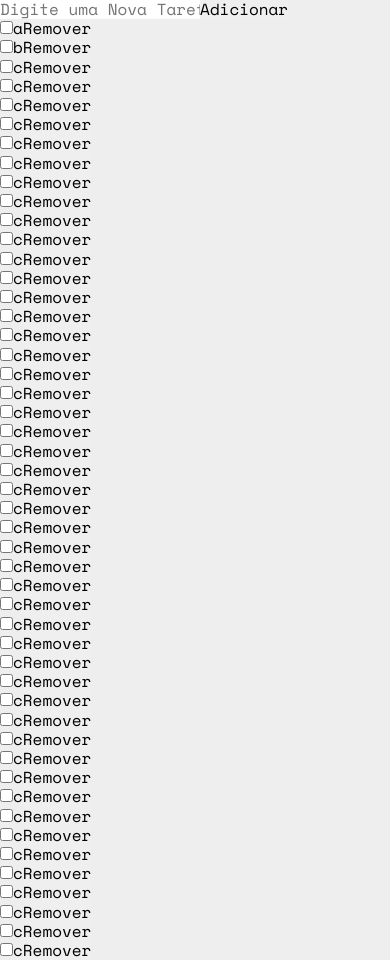
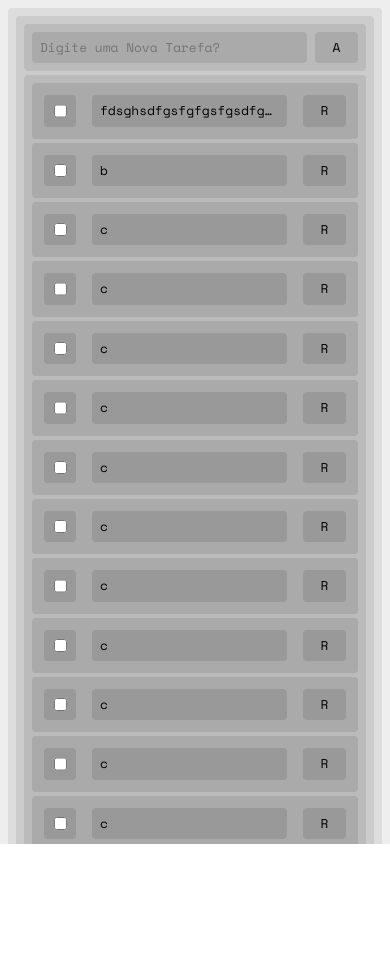
Before and after one commit to SamarionJunior/Projetos, a React (Create React App) app: page / in a window 390 px wide. After the commit the page ends 844 px from the top, so only its background shows below. Built offline with nearby package versions, Linux system fonts and the light colour scheme.

Commit message:
Pagina todo responsiva

```diff
--- a/src/pages/ToDo/index.jsx
+++ b/src/pages/ToDo/index.jsx
@@ -8,8 +8,54 @@ const ToDo = _ => {
     console.clear()
     const [newTaskInput, setNewTaskInput] = useState("")
     const [tasks, setTasks] = useState([
-        {isChecked: false, name: "a", id: Math.random()},
+        {isChecked: false, name: "fdsghsdfgsfgfgsfgsdfgsdfgsdfgsdfgs", id: Math.random()},
         {isChecked: false, name: "b", id: Math.random()},
+        {isChecked: false, name: "c", id: Math.random()},
+        {isChecked: false, name: "c", id: Math.random()},
+        {isChecked: false, name: "c", id: Math.random()},
+        {isChecked: false, name: "c", id: Math.random()},
+        {isChecked: false, name: "c", id: Math.random()},
+        {isChecked: false, name: "c", id: Math.random()},
+        {isChecked: false, name: "c", id: Math.random()},
+        {isChecked: false, name: "c", id: Math.random()},
+        {isChecked: false, name: "c", id: Math.random()},
+        {isChecked: false, name: "c", id: Math.random()},
+        {isChecked: false, name: "c", id: Math.random()},
+        {isChecked: false, name: "c", id: Math.random()},
+        {isChecked: false, name: "c", id: Math.random()},
+        {isChecked: false, name: "c", id: Math.random()},
+        {isChecked: false, name: "c", id: Math.random()},
+        {isChecked: false, name: "c", id: Math.random()},
+        {isChecked: false, name: "c", id: Math.random()},
+        {isChecked: false, name: "c", id: Math.random()},
+        {isChecked: false, name: "c", id: Math.random()},
+        {isChecked: false, name: "c", id: Math.random()},
+        {isChecked: false, name: "c", id: Math.random()},
+        {isChecked: false, name: "c", id: Math.random()},
+        {isChecked: false, name: "c", id: Math.random()},
+        {isChecked: false, name: "c", id: Math.random()},
+        {isChecked: false, name: "c", id: Math.random()},
+        {isChecked: false, name: "c", id: Math.random()},
+        {isChecked: false, name: "c", id: Math.random()},
+        {isChecked: false, name: "c", id: Math.random()},
+        {isChecked: false, name: "c", id: Math.random()},
+        {isChecked: false, name: "c", id: Math.random()},
+        {isChecked: false, name: "c", id: Math.random()},
+        {isChecked: false, name: "c", id: Math.random()},
+        {isChecked: false, name: "c", id: Math.random()},
+        {isChecked: false, name: "c", id: Math.random()},
+        {isChecked: false, name: "c", id: Math.random()},
+        {isChecked: false, name: "c", id: Math.random()},
+        {isChecked: false, name: "c", id: Math.random()},
+        {isChecked: false, name: "c", id: Math.random()},
+        {isChecked: false, name: "c", id: Math.random()},
+        {isChecked: false, name: "c", id: Math.random()},
+        {isChecked: false, name: "c", id: Math.random()},
+        {isChecked: false, name: "c", id: Math.random()},
+        {isChecked: false, name: "c", id: Math.random()},
+        {isChecked: false, name: "c", id: Math.random()},
+        {isChecked: false, name: "c", id: Math.random()},
+        {isChecked: false, name: "c", id: Math.random()},
         {isChecked: false, name: "c", id: Math.random()},
         {isChecked: false, name: "c", id: Math.random()},
         {isChecked: false, name: "c", id: Math.random()},
@@ -79,35 +125,28 @@ const ToDo = _ => {
     console.log(tasks)
     return (
         <div id="ToDo" className="ToDo">
-            <div className="ToDoContent">
-                <div className="TaskList">
+            <main className="ToDoContent">
+                <section className="List">
                     <div className="Form">
                         <input id="NewTaskInput" name="NewTaskInput" type="text" className="TextInput" placeholder="Digite uma Nova Tarefa?" value={newTaskInput} onChange={(e) => setNewTaskInput(String(e.target.value))}/>
-                        <button className="ButtonTextInput" onClick={() => newTaskInput !== "" ? setNewTask(newTaskInput) : console.log("Vazio!!!")}>Adicionar</button>
+                        <button className="ButtonTextInput" onClick={() => newTaskInput !== "" ? setNewTask(newTaskInput) : console.log("Vazio!!!")}>A</button>
                     </div>
                     <div className="Tasks">
                         {tasks.length !== 0 ? tasks.map(task =>
-                            <div key={String(task.id)} className="Task">
+                            <div key={String(task.id)} className="Items">
                                 <label className="containerCheckBox">
-                                    <input
-                                        id={`check${task.id}`}
-                                        name={`check${task.id}`}
-                                        type="checkbox"
-                                        className="CheckInput"
-                                        check={String(task.isChecked)}
-                                        onChange={(e) => Check(Number(task.id))}
-                                    />
+                                    <input id={`check${task.id}`} name={`check${task.id}`} type="checkbox" className="CheckInput"  check={String(task.isChecked)} onChange={(e) => Check(Number(task.id))}/>
                                     <span className="spanChackBox"></span>
                                 </label>
                                 <label htmlFor={`check${task.id}`} className={task.isChecked ? "Label cortado" : "Label"}>{task.name}</label>
-                                <button className="ButtonCheckInput" onClick={(e => RemoveTask(Number(task.id)))}>Remover</button>
+                                <button className="ButtonCheckInput" onClick={(e => RemoveTask(Number(task.id)))}>R</button>
                             </div>
                         ) :
                             <h1>Vazio!!!</h1>
                         }
                     </div>
-                </div>
-            </div>
+                </section>
+            </main>
         </div>
     )
 }
--- a/src/pages/ToDo/style.css
+++ b/src/pages/ToDo/style.css
@@ -1,14 +1,125 @@
 /* Todo que tiver texto tem que ter no maximo 30 caracteres */
-
-.ToDo{
-    background-color: #eee;
-}
 
 .ToDo *{
     font-size: 1.6rem;
     letter-spacing: normal;
     line-height: calc(1.6rem / 100 * 120);
+    border-radius: 4px;
+
+    transition: all ease-in-out 0.3s;
 }
+
+.ToDo{
+    background-color: #eee;
+    width: 100%;
+    height: 100%;
+    overflow: auto;
+    display: flex;
+    justify-content: flex-start;
+    align-items: center;
+    flex-direction: column;
+}
+
+    .ToDoContent{
+        background-color: #ddd;
+        margin: 1.0rem;
+        padding: 0.5rem;
+        width: calc(100% - 2.0rem);
+    }
+
+        .List{
+            background-color: #ccc;
+            padding: 0.5rem;
+            margin: 0.5rem;
+            width: calc(100% - 1.0rem);
+        }
+
+            .Form{
+                background-color: #bbb;
+                padding: 0.5rem;
+                margin: 0.5rem;
+                width: calc(100% - 1.0rem);
+                display: flex;
+            }
+
+                .TextInput{
+                    background-color: #aaa;
+                    padding: 1.0rem;
+                    margin: 0.5rem;
+                    flex-grow: 1;
+                    min-width: calc(50% - 1rem);
+
+                    text-overflow: ellipsis;
+                    overflow: hidden;
+                    white-space: nowrap;
+                }
+
+                .ButtonTextInput{
+                    background-color: #aaa;
+                    padding: 1.0rem;
+                    margin: 0.5rem;
+                    width: auto;
+                    max-width: calc(50% - 1rem);
+                    min-width: calc(6.4rem - 1rem);
+
+                    text-overflow: ellipsis;
+                    overflow: hidden;
+                    white-space: nowrap;
+                }
+
+            .Tasks{
+                background-color: #bbb;
+                padding: 0.5rem;
+                margin: 0.5rem;
+                width: calc(100% - 1.0rem);
+            }
+
+                .Items{
+                    background-color: #aaa;
+                    padding: 0.5rem;
+                    margin: 0.5rem;
+                    width: calc(100% - 1.0rem);
+                    display: flex;
+                }
+
+                    .containerCheckBox{
+                        background-color: #999;
+                        padding: 1.0rem;
+                        margin: 1.0rem;
+                        width: auto;
+                        display: flex;
+                        justify-content: center;
+                        align-content: center;
+                        width: auto;
+                        min-width: calc(16px + 2rem);
+                        max-width: calc(10% - 2rem);
+                    }
+
+                    .Label{
+                        background-color: #999;
+                        padding: 1.0rem;
+                        margin: 1.0rem;
+                        flex-grow: 1;
+
+                        text-overflow: ellipsis;
+                        overflow: hidden;
+                        white-space: nowrap;
+                    }
+
+                    .ButtonCheckInput{
+                        background-color: #999;
+                        padding: 1.0rem;
+                        margin: 1.0rem;
+                        width: auto;
+                        max-width: calc(20% - 1rem);
+                        min-width: calc(6.4rem - 1rem);
+
+                        text-overflow: ellipsis;
+                        overflow: hidden;
+                        white-space: nowrap;
+                    }
+
+
 
 .cortado{
     text-decoration:line-through;
--- a/src/style.css
+++ b/src/style.css
@@ -9,7 +9,8 @@
     line-height: 0;
 }
 html{
-    font-size: 62.5%;
+    /* font-size: 62.5%; */
+    font-size: 50%;
 }
 body{
     font-size: 1.6rem;
```
